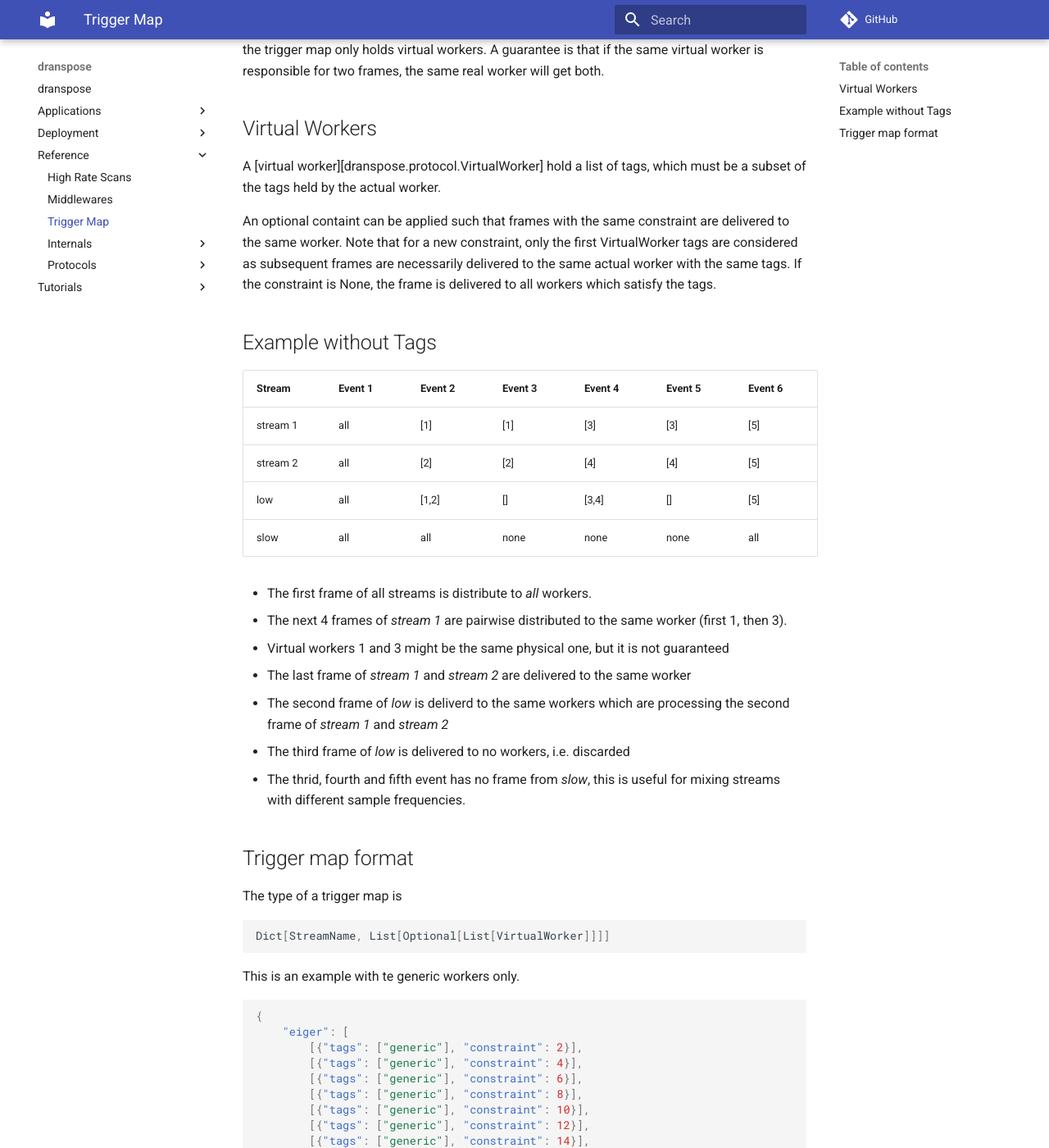
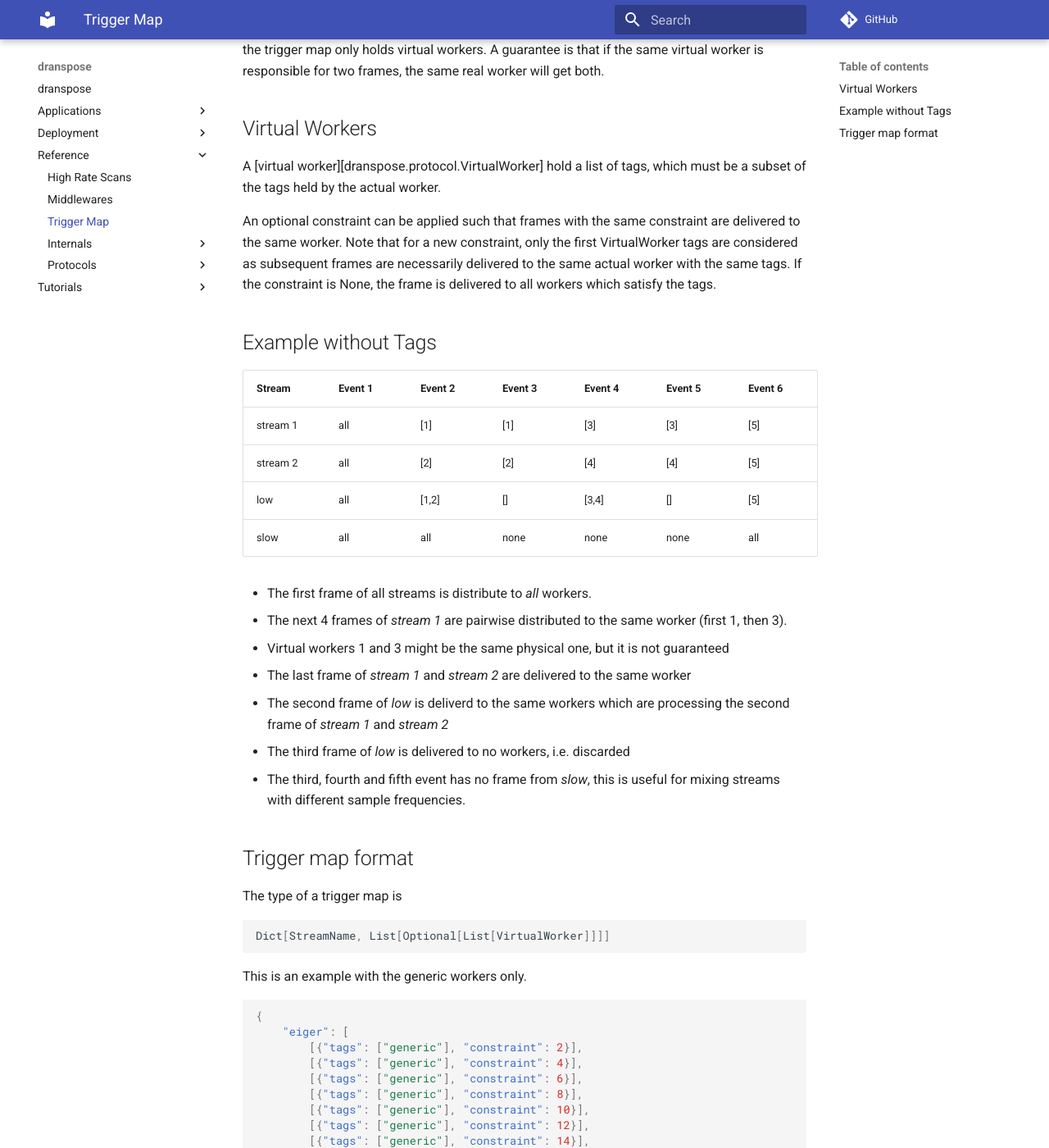
Before and after one commit to felix-engelmann/dranspose, an MkDocs documentation site: the page built from docs/reference/trigger_map.md, in a window 1280 px wide and 1400 px high, scrolled down 327 px. Shown: the whole window at 82% size. Built offline with MkDocs 1.6.1 and Material for MkDocs 9.7.7, drawn with Linux system fonts in a browser that asks for light colours; comment, search, counter and statistics services are not loaded.

Commit message:
Fix typos in documentation

````diff
--- a/docs/reference/trigger_map.md
+++ b/docs/reference/trigger_map.md
@@ -13,7 +13,7 @@ A guarantee is that if the same virtual worker is responsible for two frames, th
 
 A [virtual worker][dranspose.protocol.VirtualWorker] hold a list of tags, which must be a subset of the tags held by the actual worker.
 
-An optional containt can be applied such that frames with the same constraint are delivered to the same worker.
+An optional constraint can be applied such that frames with the same constraint are delivered to the same worker.
 Note that for a new constraint, only the first VirtualWorker tags are considered as subsequent frames are necessarily delivered to the same actual worker with the same tags.
 If the constraint is None, the frame is delivered to all workers which satisfy the tags.
 
@@ -34,7 +34,7 @@ If the constraint is None, the frame is delivered to all workers which satisfy t
 * The last frame of *stream 1* and *stream 2* are delivered to the same worker
 * The second frame of *low* is deliverd to the same workers which are processing the second frame of *stream 1* and *stream 2*
 * The third frame of *low* is delivered to no workers, i.e. discarded
-* The thrid, fourth and fifth event has no frame from *slow*, this is useful for mixing streams with different sample frequencies.
+* The third, fourth and fifth event has no frame from *slow*, this is useful for mixing streams with different sample frequencies.
 
 ## Trigger map format
 
@@ -44,7 +44,7 @@ The type of a trigger map is
 Dict[StreamName, List[Optional[List[VirtualWorker]]]]
 ```
 
-This is an example with te generic workers only.
+This is an example with the generic workers only.
 ```json
 {
     "eiger": [
````
Also changed, not shown: docs/applications/hdf5_stream.md (+1 -1 lines), docs/applications/overview.md (+4 -4 lines), docs/reference/high_rate.md (+1 -1 lines), docs/tutorials/analysis.md (+7 -7 lines), 1 other file.
